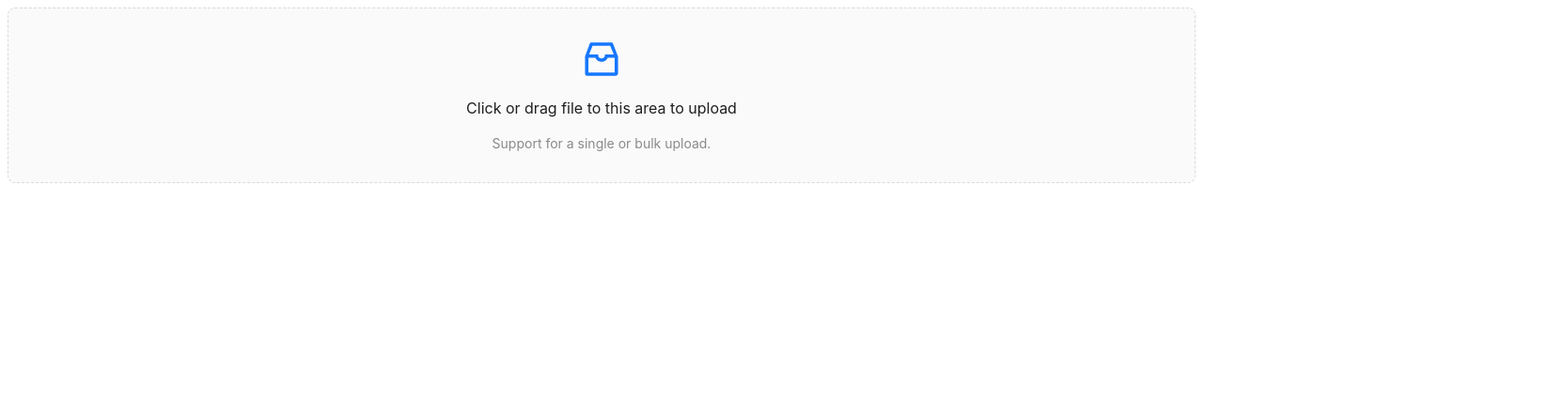
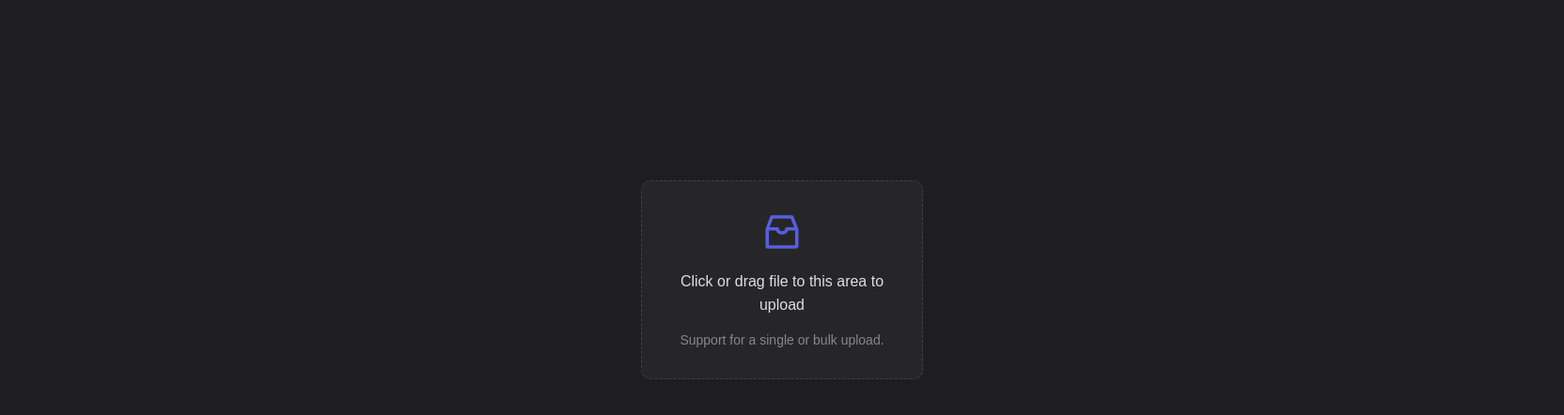
Before and after one commit to usman1947/FileUpload, a React (Create React App) app: page / in a window 1280 px wide. Shown: the top 442 px of the page at 94% size, 1664 px wide, since content can reach past the window. Built offline with nearby package versions, Linux system fonts and the light colour scheme.

Commit message:
fixing styling

```diff
--- a/src/App.tsx
+++ b/src/App.tsx
@@ -1,6 +1,12 @@
 import "./styles.css";
 import FileUpload from "./features/file-upload";
+import { ConfigProvider } from "antd";
+import { theme as AntTheme } from "./styling";
 
 export default function App() {
-  return <FileUpload />;
+  return (
+    <ConfigProvider theme={AntTheme}>
+      <FileUpload />
+    </ConfigProvider>
+  );
 }
--- a/src/features/file-upload/components/enter-custodian.tsx
+++ b/src/features/file-upload/components/enter-custodian.tsx
@@ -1,5 +1,5 @@
 import { UploadOutlined } from "@ant-design/icons";
-import { Input, Button, Space, UploadFile } from "antd";
+import { Input, Button, Space, UploadFile, Card } from "antd";
 import { Constants } from "../util";
 
 interface EnterCustodianProps {
@@ -23,7 +23,8 @@ const EnterCustodian: React.FC<EnterCustodianProps> = ({
 }) => {
   return (
     <form onSubmit={() => setUploadStatus(Constants.UploadStateEnum.UPLOADING)}>
-      <Space size={8} direction="vertical" align="center">
+      <Card>
+        <Space size={32} direction="horizontal" align="center">
           <Input
             allowClear
             placeholder="Enter Custodian"
@@ -34,6 +35,7 @@ const EnterCustodian: React.FC<EnterCustodianProps> = ({
             Submit {fileList.length} Files
           </Button>
         </Space>
+      </Card>
     </form>
   );
 };
--- a/src/features/file-upload/components/upload-box.tsx
+++ b/src/features/file-upload/components/upload-box.tsx
@@ -6,6 +6,11 @@ const { Dragger } = Upload;
 interface UploadBoxProps {
   setFileList: React.Dispatch<React.SetStateAction<any[]>>;
 }
+
+const draggerStyle: React.CSSProperties = {
+  height: "250px",
+  width: "300px",
+};
 
 /**
  * Renders an upload box that allows a user to upload single or multiple files.
@@ -24,7 +29,7 @@ const UploadBox: React.FC<UploadBoxProps> = ({ setFileList }) => {
   };
 
   return (
-    <Dragger {...draggerProps}>
+    <Dragger style={draggerStyle} {...draggerProps}>
       <p className="ant-upload-drag-icon">
         <InboxOutlined />
       </p>
--- a/src/features/file-upload/components/upload-progress.tsx
+++ b/src/features/file-upload/components/upload-progress.tsx
@@ -1,8 +1,9 @@
-import { Progress, Space, Typography } from "antd";
-
+import { Progress, Space, Typography, Card } from "antd";
+import { Constants } from "../util";
 interface UploadProgressProps {
   uploadPercent: number;
   custodian: string;
+  uploadStatus: string;
 }
 
 /**
@@ -15,15 +16,22 @@ interface UploadProgressProps {
  */
 const UploadProgress: React.FC<UploadProgressProps> = ({
   uploadPercent,
+  uploadStatus,
   custodian,
 }) => {
   return (
-    <Space size={8} direction="vertical" align="center">
-      <Typography.Text type="secondary">
-        Uploading {custodian}...
-      </Typography.Text>
-      <Progress type="circle" percent={uploadPercent} />
-    </Space>
+    <Card>
+      <Space size={32} direction="horizontal" align="center">
+        <Typography.Text type="secondary" data-testid="upload-status">
+          {uploadStatus === Constants.UploadStateEnum.UPLOADED
+            ? "Uploaded"
+            : "Uploading"}{" "}
+          {custodian}
+          {!(uploadStatus === Constants.UploadStateEnum.UPLOADED) && "..."}
+        </Typography.Text>
+        <Progress type="circle" size="default" percent={uploadPercent} />
+      </Space>
+    </Card>
   );
 };
 
--- a/src/features/file-upload/file-upload.tsx
+++ b/src/features/file-upload/file-upload.tsx
@@ -1,7 +1,18 @@
 import { useState, useEffect } from "react";
-import { UploadFile } from "antd";
+import { UploadFile, Layout } from "antd";
 import { Constants, Utils } from "./util";
 import { UploadBox, EnterCustodian, UploadProgress } from "./components";
+
+const { Content } = Layout;
+
+const contentStyle: React.CSSProperties = {
+  height: "100%",
+  width: "100%",
+  padding: "15%",
+  display: "flex",
+  justifyContent: "center",
+  alignItems: "center",
+};
 
 const FileUpload: React.FC = () => {
   const [fileList, setFileList] = useState<UploadFile[]>([]);
@@ -13,12 +24,21 @@ const FileUpload: React.FC = () => {
 
   useEffect(() => {
     if (uploadStatus === Constants.UploadStateEnum.UPLOADING) {
-      Utils.completeProgress(fileList.length, setUploadPercent);
+      Utils.completeProgress(fileList.length, setUploadPercent).then(() => {
+        setUploadStatus(Constants.UploadStateEnum.UPLOADED);
+      });
     }
   }, [fileList, uploadStatus]);
 
-  return uploadStatus === Constants.UploadStateEnum.UPLOADING ? (
-    <UploadProgress uploadPercent={uploadPercent} custodian={custodian} />
+  return (
+    <Content style={contentStyle}>
+      {uploadStatus === Constants.UploadStateEnum.UPLOADING ||
+      uploadStatus === Constants.UploadStateEnum.UPLOADED ? (
+        <UploadProgress
+          uploadPercent={uploadPercent}
+          custodian={custodian}
+          uploadStatus={uploadStatus}
+        />
       ) : fileList.length > 0 ? (
         <EnterCustodian
           fileList={fileList}
@@ -27,6 +47,8 @@ const FileUpload: React.FC = () => {
         />
       ) : (
         <UploadBox setFileList={setFileList} />
+      )}
+    </Content>
   );
 };
 
--- a/src/styles.css
+++ b/src/styles.css
@@ -2,3 +2,8 @@
   font-family: sans-serif;
   text-align: center;
 }
+
+body {
+  margin: 0;
+  background-color: #1e1e20;
+}
--- /dev/null
+++ b/src/styling/index.ts
@@ -0,0 +1,3 @@
+import { theme } from './theme'
+
+export { theme }
--- a/src/styling/theme.json
+++ /dev/null
@@ -1,5 +0,0 @@
-{
-  "token": {
-    "borderRadius": 16
-  }
-}
--- /dev/null
+++ b/src/styling/theme.ts
@@ -0,0 +1,10 @@
+import { theme as AntTheme } from 'antd'
+
+export const theme = {
+    algorithm: AntTheme.darkAlgorithm,
+    token: {
+        colorPrimary: '#646cff',
+        borderRadius: 8,
+        fontFamily: "'Quicksand', sans-serif",
+    },
+}
```
Also changed, not shown: 1 other file (tests, documents, lock files or other folders). Lines whose indentation alone changed are shown as unchanged.
